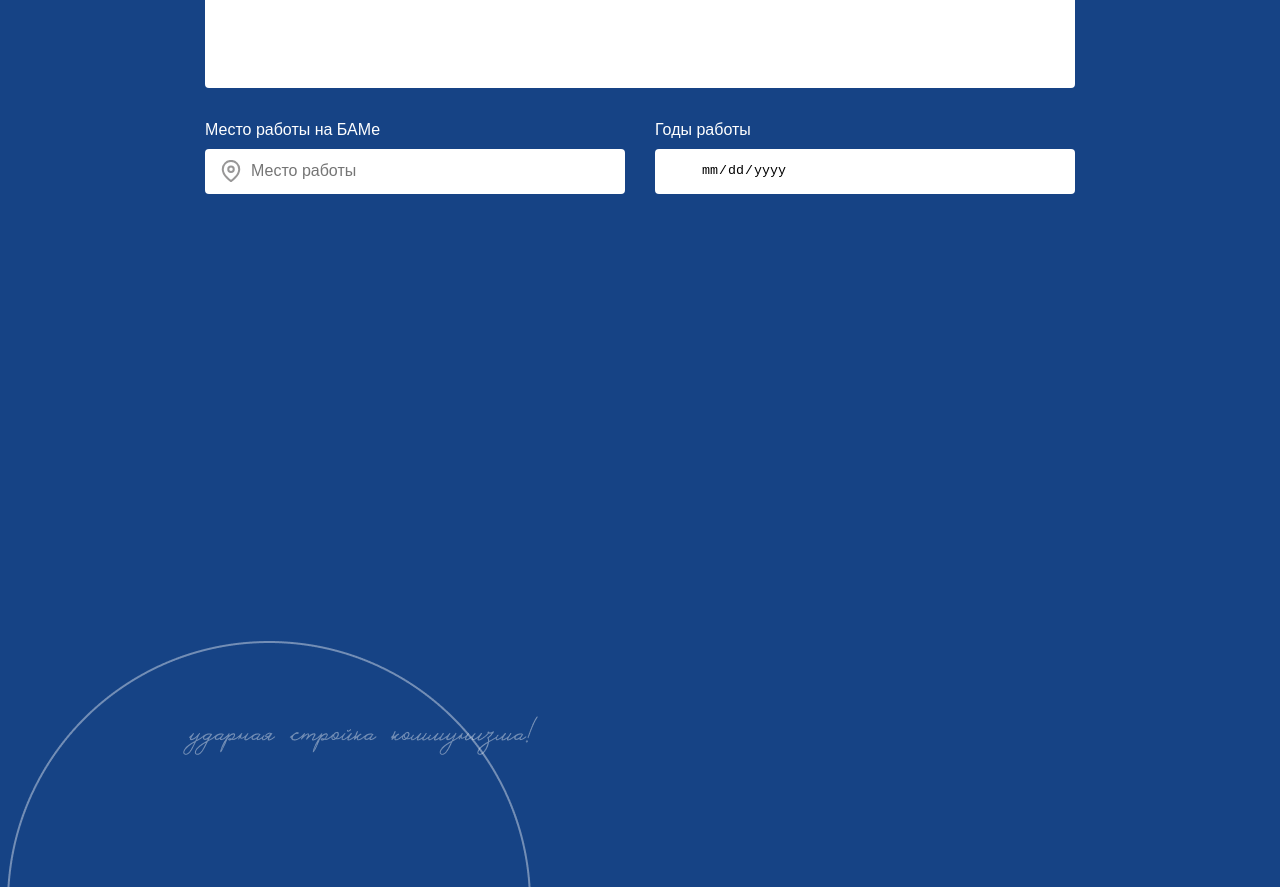
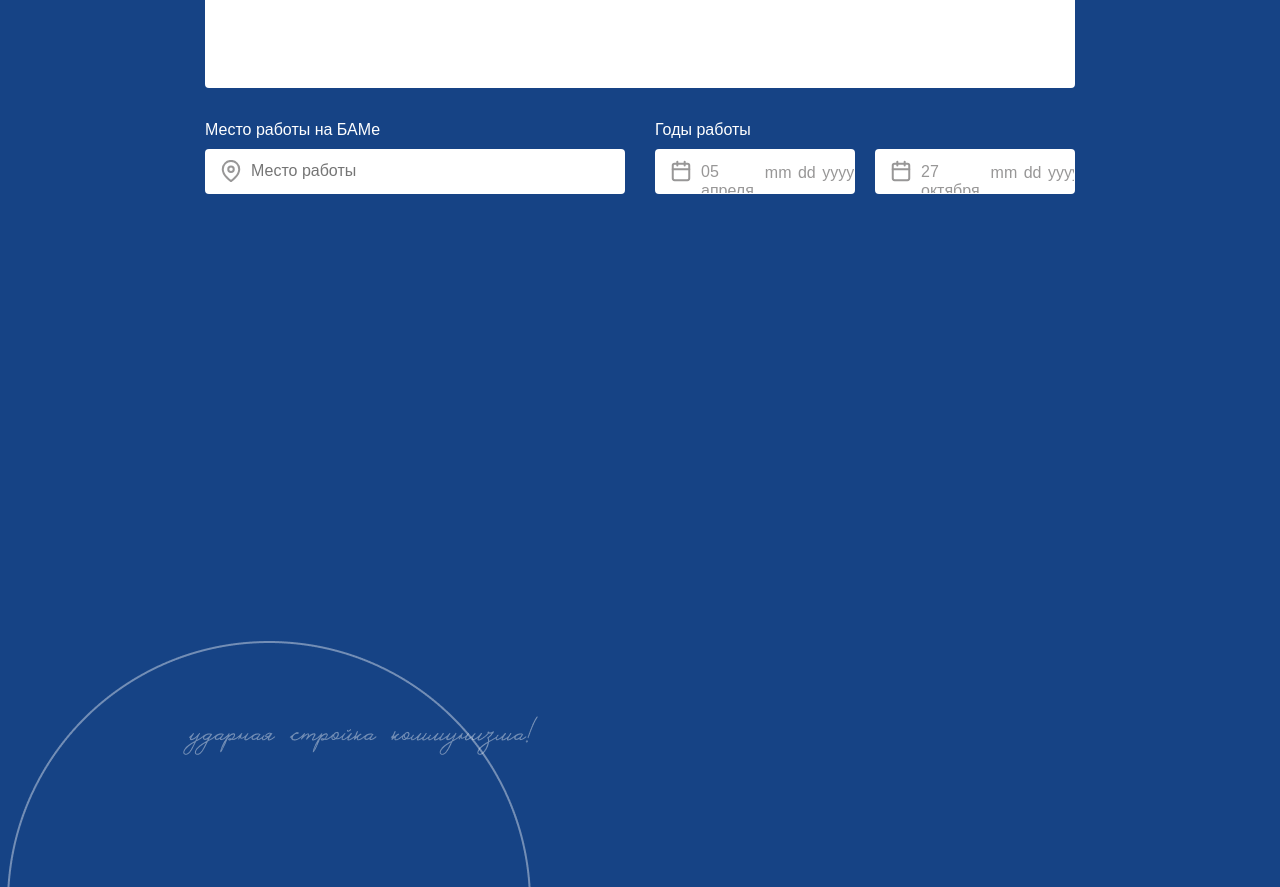
Before and after one commit to georgyantonov/bam, a React (Create React App) app: page / in a window 1280 px wide. Shown: the part 3000-3887 px from the top of the page. Built offline with nearby package versions, Linux system fonts and the light colour scheme; a web font is replaced by a local one.

Commit message:
кастом input type='date'

```diff
--- a/src/Components/Main/Share/Share.jsx
+++ b/src/Components/Main/Share/Share.jsx
@@ -3,6 +3,10 @@ import './style.scss'
 import vk from '../../../Assets/vk.svg'
 
 export default function Share() {
+  function dateCheck(e){
+    console.log('Получен фокус на поле ввода');
+    e.target.className = e.target.value !== '' ? 'with_icon from input  has-value' : ''
+  }
   return (
     <div className='share'>
         <div className="share_container">
@@ -50,14 +54,23 @@ export default function Share() {
                 </span>
               </div>
               <div className="col">
-              <div className="row">
+              <div className="row dates">
                 <div className="col">
                   <label htmlFor="from">
                     Годы работы
                   </label>
-                  <input type="date" className="with_icon from input" name='from' min='1972-04-05' max='1984-10-27' placeholder="05 апреля 1972 г."/>
+                  <span className="icon date_from">
+                    <input type="date" className="with_icon from input" name='from' min='1972-04-05' max='1984-10-27' placeholder='05 апреля 1972' onChange={(e) => dateCheck(e)}/>
+                  </span>
                 </div>
-                <div className="col"></div>
+                <div className="col">
+                <label htmlFor="to">
+                  0
+                  </label>
+                  <span className="icon date_to">
+                    <input type="date" className="with_icon from input" name='to' min='1972-04-05' max='1984-10-27' placeholder="27 октября 1984" onChange={(e) => dateCheck(e)} />
+                  </span>
+                </div>
               </div>
               </div>
             </div>
--- a/src/Components/Main/Share/style.scss
+++ b/src/Components/Main/Share/style.scss
@@ -118,8 +118,75 @@
 
 }
 .input[class*='with_icon']{
-    padding-left: 45px;
+    padding-left: 45px !important;
 }
 .from::-webkit-calendar-picker-indicator{
-    display: none;
+    content: "";
+    height: 23px;
+    left: 15px;
+    position: absolute;
+    top: 44%;
+    transform: translateY(-50%);
+    width: 22px;
+    background: url(http://localhost:3000/static/media/map.05fcac1….svg);
 }
+.dates{
+    gap: 20px !important;
+    input{
+        font-family: 'Raleway', sans-serif;
+        font-style: normal;
+        font-weight: 400;
+        font-size: 16px;
+        line-height: 19px;
+        width: 200px;
+        color: #989797;
+    }
+    input[type="date"] {
+        // position: relative
+      }
+
+      input[type="date"]::-webkit-calendar-picker-indicator {
+        position: absolute;
+        top: 20px;
+        left: 0;
+        right: 0;
+        bottom: 0;
+        width: 100%;
+        height: 100%;
+        color: transparent;
+        background: transparent
+      }
+
+      input[type="date"]::-webkit-inner-spin-button,
+      input[type="date"]::-webkit-clear-button {
+        z-index: -10
+      }
+
+      input[type="date"]::-webkit-input-placeholder {
+        width: 100%;
+        height: 100%;
+        z-index: 99
+      }
+
+      input[type="date"]:placeholder {
+        z-index: 99
+      }
+        input[type="date"]:not(.has-value):before{
+          content: attr(placeholder);
+          width: 100%;
+        }
+
+        input[type="date"]{
+          padding: 12px 20px;
+        }
+    input::-webkit-datetime-edit-text{
+        opacity: 0;
+        width: 5px;
+    }
+}
+.date_from::before, .date_to::before{
+    background: url('../../../Assets/calendar.svg') !important;
+}
+label[for='to']{
+    opacity: 0;
+}
```
